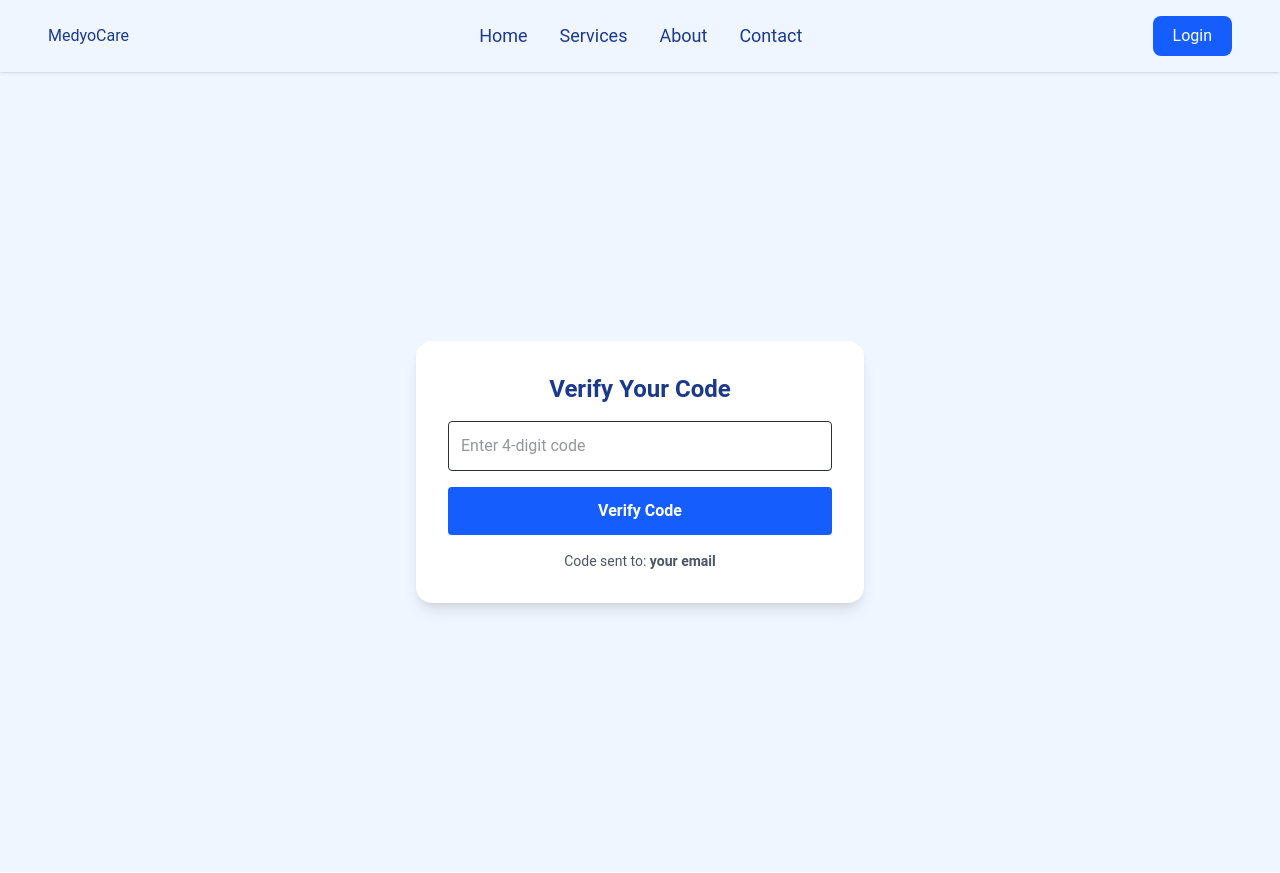
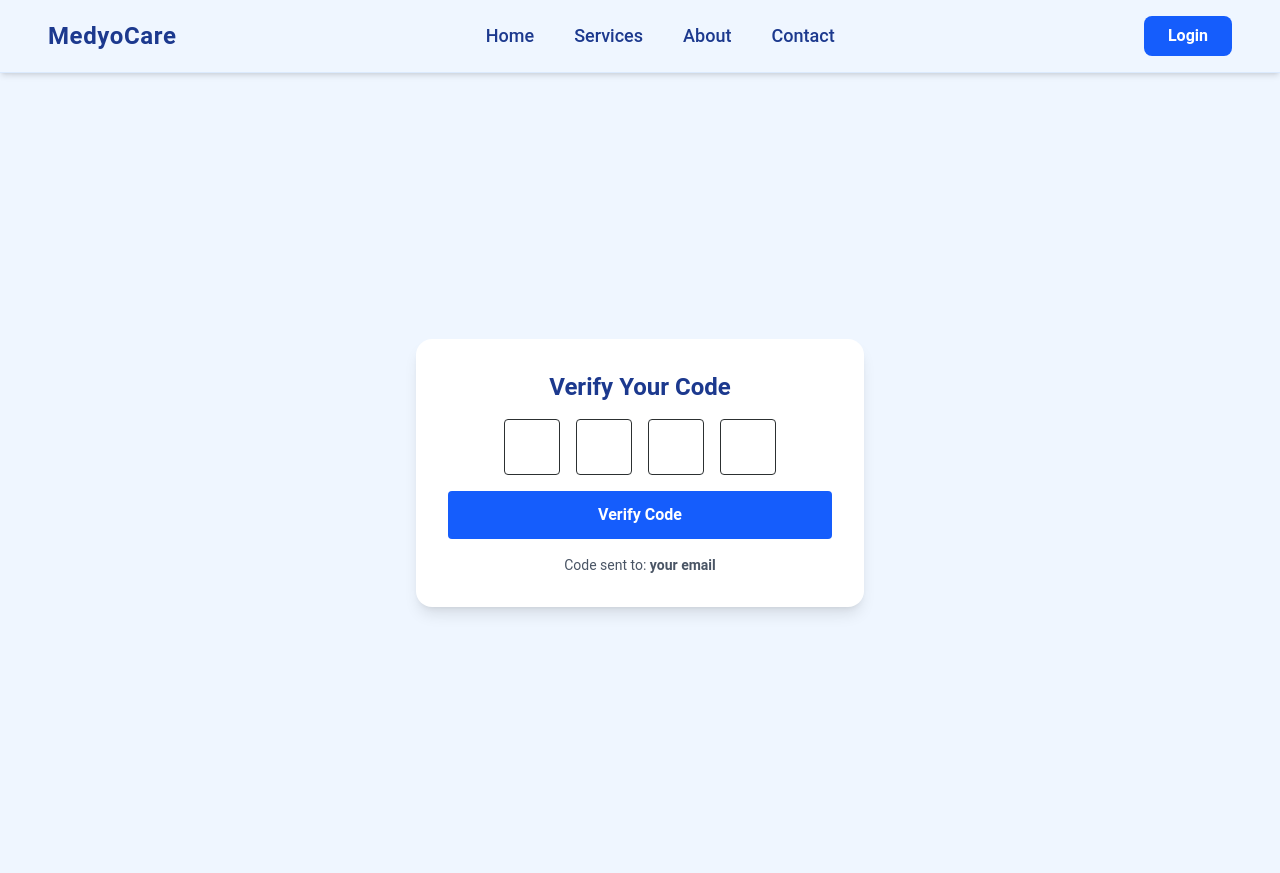
Before and after one commit to CodingWithBars/medyocare-web, a Next.js app: page /verify in a window 1280 px wide. Built offline with nearby package versions, Linux system fonts and the light colour scheme.

Commit message:
update design

```diff
--- a/components/Navbar.tsx
+++ b/components/Navbar.tsx
@@ -2,8 +2,7 @@
 
 import { useState, useEffect, Fragment } from "react";
 import Link from "next/link";
-import Image from "next/image";
-import { Menu, X, LogOut, User } from "lucide-react";
+import { Menu, X, LogOut, User, ChevronDown } from "lucide-react";
 
 interface UserType {
   name: string;
@@ -36,61 +35,67 @@ export default function Navbar() {
   };
 
   return (
-    <header className="bg-blue-50 text-blue-900 sticky top-0 z-50 shadow-sm">
+    <header className="bg-blue-50 text-blue-900 sticky top-0 z-50 shadow-md border-b border-blue-100 backdrop-blur-sm">
       <nav className="container mx-auto px-6 lg:px-12 py-4 flex items-center justify-between">
 
         {/* Logo */}
-        <Link href="/" className="flex items-center gap-3">
-          {/* <Image
-            src="/images/logo-trans.png"
-            alt="MedyoCare Logo"
-            width={50}
-            height={50}
-            className="w-20 h-20 object-contain"
-          /> */}
+        <Link href="/" className="flex items-center gap-3 text-2xl font-bold tracking-wide hover:text-teal-600 transition">
           MedyoCare
         </Link>
 
         {/* Desktop Menu */}
-        <ul className="hidden md:flex items-center gap-8 text-lg">
-          <li><Link href="/" className="hover:text-teal-600 transition-colors">Home</Link></li>
-          <li><Link href="/services" className="hover:text-teal-600 transition-colors">Services</Link></li>
-          <li><Link href="/about" className="hover:text-teal-600 transition-colors">About</Link></li>
-          <li><Link href="/contact" className="hover:text-teal-600 transition-colors">Contact</Link></li>
+        <ul className="hidden md:flex items-center gap-10 text-lg font-medium">
+          <li><Link href="/" className="hover:text-teal-600 transition">Home</Link></li>
+          <li><Link href="/services" className="hover:text-teal-600 transition">Services</Link></li>
+          <li><Link href="/about" className="hover:text-teal-600 transition">About</Link></li>
+          <li><Link href="/contact" className="hover:text-teal-600 transition">Contact</Link></li>
         </ul>
 
         {/* User Section */}
         {user ? (
           <div className="hidden md:flex items-center gap-4 relative">
-            <button className="flex items-center gap-2" onClick={() => setDropdownOpen(!dropdownOpen)}>
+            <button
+              className="flex items-center gap-2 hover:bg-blue-100 px-3 py-2 rounded-lg transition"
+              onClick={() => setDropdownOpen(!dropdownOpen)}
+            >
               {user.profile_image ? (
                 <img
                   src={`/${user.profile_image}`}
                   alt="Profile"
-                  className="w-10 h-10 rounded-full border-2 border-blue-200 object-cover"
+                  className="w-10 h-10 rounded-full border border-teal-400 object-cover shadow-sm"
                 />
               ) : (
-                <User className="w-10 h-10 text-blue-900" />
+                <div className="w-10 h-10 rounded-full bg-teal-600 text-white flex items-center justify-center shadow-sm border border-teal-300">
+                  <User size={20} />
+                </div>
               )}
               <span className="font-semibold">{user.name}</span>
+              <ChevronDown
+                size={20}
+                className={`transition-transform ${dropdownOpen ? "rotate-180" : ""}`}
+              />
             </button>
 
-            {/* Dropdown Menu */}
+            {/* Dropdown */}
             {dropdownOpen && (
-              <div className="absolute top-14 right-0 bg-white border shadow-lg rounded-lg w-48 py-2 z-50">
+              <div
+                className="absolute top-14 right-0 bg-white border border-blue-100 shadow-lg rounded-xl w-56 py-2 animate-fadeSlide z-50"
+              >
+                <p className="px-4 py-2 text-sm text-gray-500 border-b">
+                  Signed in as <br /> <strong>{user.email}</strong>
+                </p>
+
                 <Link
                   href="/dashboard"
                   className="block px-4 py-2 hover:bg-blue-50 text-blue-900 transition"
-                  onClick={() => setDropdownOpen(false)}
                 >
-                  Dashboard
+                  My Dashboard
                 </Link>
 
                 {user.role === "admin" && (
                   <Link
                     href="/admin"
                     className="block px-4 py-2 hover:bg-blue-50 text-blue-900 transition"
-                    onClick={() => setDropdownOpen(false)}
                   >
                     Admin Panel
                   </Link>
@@ -98,9 +103,9 @@ export default function Navbar() {
 
                 <button
                   onClick={handleLogout}
-                  className="w-full text-left px-4 py-2 hover:bg-red-500 hover:text-white text-red-600 transition"
+                  className="w-full text-left px-4 py-2 hover:bg-red-500 hover:text-white text-red-600 transition flex items-center gap-2"
                 >
-                  Logout
+                  <LogOut size={18} /> Logout
                 </button>
               </div>
             )}
@@ -108,7 +113,7 @@ export default function Navbar() {
         ) : (
           <Link
             href="/login"
-            className="hidden md:block bg-blue-600 hover:bg-blue-700 text-white px-5 py-2 rounded-lg transition"
+            className="hidden md:block bg-blue-600 hover:bg-blue-700 text-white px-6 py-2 rounded-lg font-semibold transition"
           >
             Login
           </Link>
@@ -116,43 +121,49 @@ export default function Navbar() {
 
         {/* Mobile Toggle */}
         <button className="md:hidden text-blue-900" onClick={() => setOpen(!open)}>
-          {open ? <X size={28} /> : <Menu size={28} />}
+          {open ? <X size={30} /> : <Menu size={30} />}
         </button>
       </nav>
 
       {/* Mobile Menu */}
-      {open && (
-        <div className="md:hidden bg-white py-4 px-6 space-y-4 shadow-inner rounded-b-lg">
-          <Link href="/" className="block hover:text-teal-600 transition-colors">Home</Link>
-          <Link href="/services" className="block hover:text-teal-600 transition-colors">Services</Link>
-          <Link href="/about" className="block hover:text-teal-600 transition-colors">About</Link>
-          <Link href="/contact" className="block hover:text-teal-600 transition-colors">Contact</Link>
+      <div
+        className={`md:hidden overflow-hidden transition-all duration-300 ${
+          open ? "max-h-96 opacity-100" : "max-h-0 opacity-0"
+        }`}
+      >
+        <div className="bg-white py-5 px-6 space-y-3 shadow-inner border-t border-blue-100 rounded-b-xl">
+          <Link href="/" className="block hover:text-teal-600 transition">Home</Link>
+          <Link href="/services" className="block hover:text-teal-600 transition">Services</Link>
+          <Link href="/about" className="block hover:text-teal-600 transition">About</Link>
+          <Link href="/contact" className="block hover:text-teal-600 transition">Contact</Link>
 
           {user ? (
             <Fragment>
-              <Link href="/dashboard" className="block hover:text-teal-600 transition-colors">Dashboard</Link>
+              <Link href="/dashboard" className="block hover:text-teal-600 transition">Dashboard</Link>
 
               {user.role === "admin" && (
-                <Link href="/admin" className="block hover:text-teal-600 transition-colors">Admin Panel</Link>
+                <Link href="/admin" className="block hover:text-teal-600 transition">
+                  Admin Panel
+                </Link>
               )}
 
               <button
                 onClick={handleLogout}
-                className="w-full flex items-center justify-center gap-2 bg-red-500 hover:bg-red-600 text-white px-5 py-2 rounded-lg transition"
+                className="flex items-center justify-center gap-2 bg-red-500 hover:bg-red-600 text-white px-5 py-2 rounded-lg font-medium transition w-full"
               >
-                <LogOut size={16} /> Logout
+                <LogOut size={18} /> Logout
               </button>
             </Fragment>
           ) : (
             <Link
               href="/login"
-              className="inline-block bg-blue-600 hover:bg-blue-700 text-white px-5 py-2 rounded-lg transition w-full text-center"
+              className="block bg-blue-600 hover:bg-blue-700 text-white text-center px-5 py-2 rounded-lg transition font-medium"
             >
               Login
             </Link>
           )}
         </div>
-      )}
+      </div>
     </header>
   );
 }
--- a/components/VerifyComponent.tsx
+++ b/components/VerifyComponent.tsx
@@ -1,6 +1,6 @@
 "use client";
 
-import { useState, FormEvent, useEffect } from "react";
+import { useState, useEffect, FormEvent, useRef } from "react";
 import { useRouter, useSearchParams } from "next/navigation";
 
 export default function VerifyComponent() {
@@ -8,24 +8,57 @@ export default function VerifyComponent() {
   const searchParams = useSearchParams();
   const emailParam = searchParams?.get("email") || "";
 
-  const [code, setCode] = useState("");
+  const [digits, setDigits] = useState(["", "", "", ""]);
   const [error, setError] = useState("");
   const [loading, setLoading] = useState(false);
   const [success, setSuccess] = useState(false);
+
+  const inputRefs = [
+    useRef<HTMLInputElement>(null),
+    useRef<HTMLInputElement>(null),
+    useRef<HTMLInputElement>(null),
+    useRef<HTMLInputElement>(null),
+  ];
 
   useEffect(() => {
     const session = localStorage.getItem("session");
     if (session) router.replace("/dashboard");
   }, [router]);
 
+  const handleChange = (value: string, index: number) => {
+    if (!/^[0-9]?$/.test(value)) return; // Allow only numbers
+
+    const newDigits = [...digits];
+    newDigits[index] = value;
+    setDigits(newDigits);
+
+    if (value !== "" && index < 3) {
+      inputRefs[index + 1].current?.focus();
+    }
+  };
+
+  const handleBack = (index: number) => {
+    if (digits[index] === "" && index > 0) {
+      inputRefs[index - 1].current?.focus();
+    }
+  };
+
   const verifyCode = async (e: FormEvent) => {
     e.preventDefault();
+
+    const code = digits.join("");
+
+    if (code.length !== 4) {
+      setError("Please enter a 4-digit code.");
+      return;
+    }
+
     setError("");
     setSuccess(false);
     setLoading(true);
 
     try {
-      const res = await fetch("/api/verify-login", {  // <--- updated URL
+      const res = await fetch("/api/verify-login", {
         method: "POST",
         headers: { "Content-Type": "application/json" },
         body: JSON.stringify({ email: emailParam, code }),
@@ -39,7 +72,6 @@ export default function VerifyComponent() {
         return;
       }
 
-      // Save verified session
       localStorage.setItem("session", JSON.stringify(data.userSession));
       localStorage.removeItem("pendingLogin");
 
@@ -65,20 +97,29 @@ export default function VerifyComponent() {
         {success && <p className="text-green-600 mb-2">Code verified! Redirecting...</p>}
 
         <form onSubmit={verifyCode} className="flex flex-col gap-4">
-          <input
-            type="text"
-            placeholder="Enter 4-digit code"
-            value={code}
-            onChange={(e) => setCode(e.target.value)}
-            className="border p-3 rounded focus:outline-none focus:ring-2 focus:ring-blue-500"
-            maxLength={4}
-            required
-          />
+          <div className="flex justify-center gap-4">
+            {digits.map((digit, i) => (
+              <input
+                key={i}
+                ref={inputRefs[i]}
+                type="text"
+                maxLength={1}
+                value={digit}
+                className="border w-14 h-14 text-center text-2xl rounded focus:outline-none focus:ring-2 focus:ring-blue-600"
+                onChange={(e) => handleChange(e.target.value, i)}
+                onKeyDown={(e) => {
+                  if (e.key === "Backspace") handleBack(i);
+                }}
+                required
+              />
+            ))}
+          </div>
+
           <button
             type="submit"
             disabled={loading}
-            className={`bg-blue-600 text-white p-3 rounded hover:bg-blue-700 transition font-semibold ${
-              loading ? "opacity-50 cursor-not-allowed" : ""
+            className={`bg-blue-600 text-white p-3 rounded font-semibold transition ${
+              loading ? "opacity-50 cursor-not-allowed" : "hover:bg-blue-700"
             }`}
           >
             {loading ? "Verifying..." : "Verify Code"}
```
Also changed, not shown: app/globals.css (+9 -0 lines).
